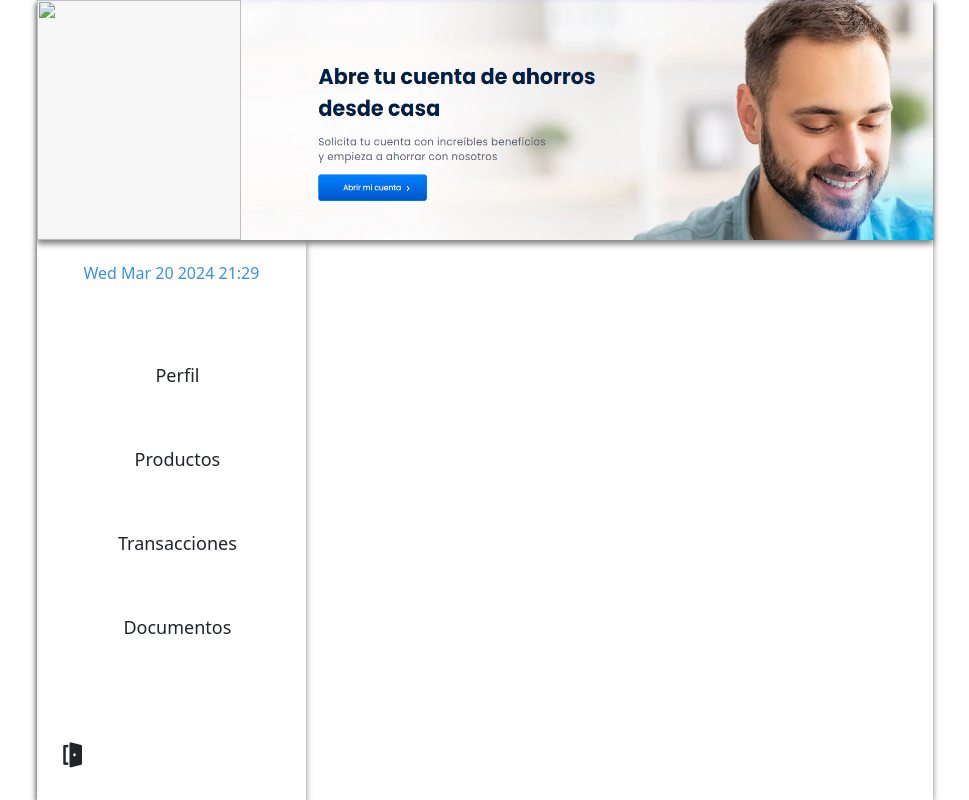
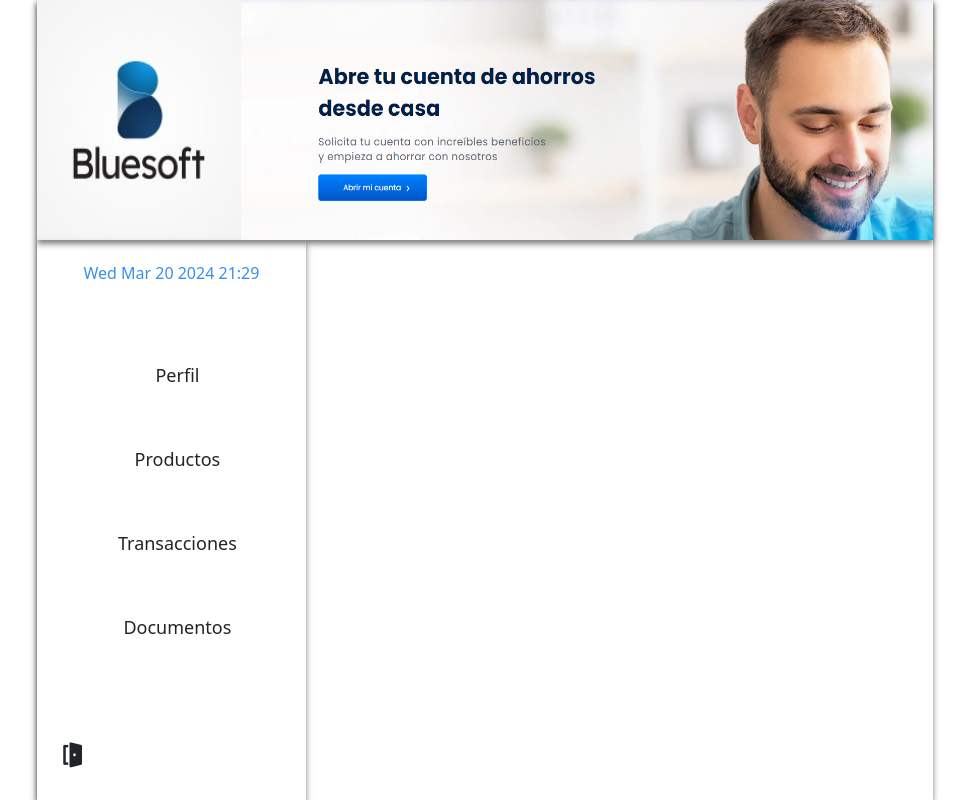
Before and after one commit to smzuluaga/bluesoft_tech_proof, a plain HTML site: page app.html in a window 1280 px wide. Shown: the whole page, without its empty margins (155-1124 px from the left). Drawn offline with nearby package versions, Linux system fonts and the light colour scheme; some packages are replaced by stand-ins of ours; a script that the page names is missing.

Commit message:
Update app.html

```diff
--- a/app.html
+++ b/app.html
@@ -27,7 +27,7 @@
         <div class="app_screen">
             <header class="app_navBar">
                 <div class="app_navBar_logo">
-                    <img src="img/bluesofttechology_logo.jfif" alt="">
+                    <img src="./frontend/img/bluesofttechology_logo.jfif" alt="">
                 </div>
                 <div class="app_navBar_carrusel">
 
```
